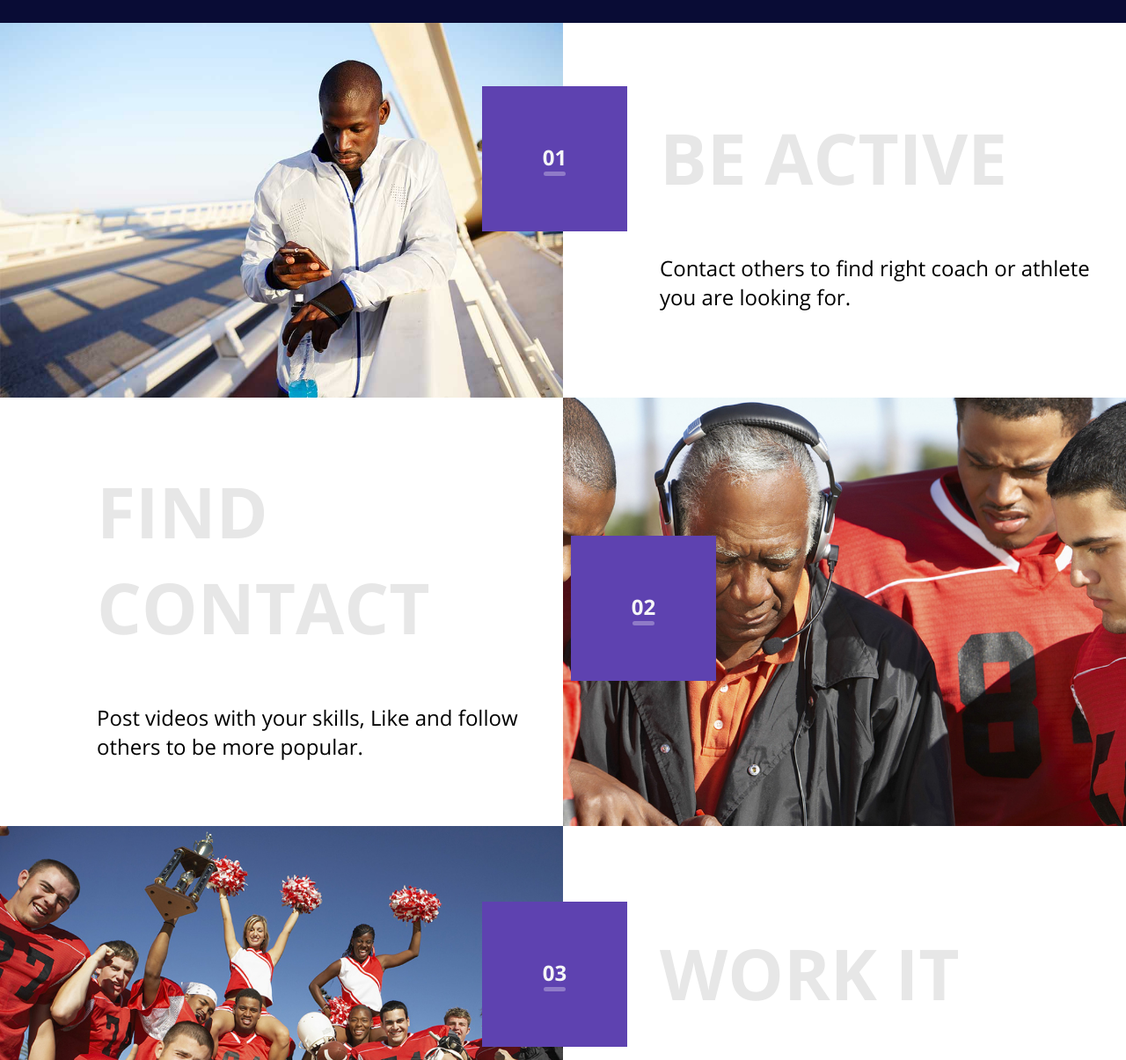
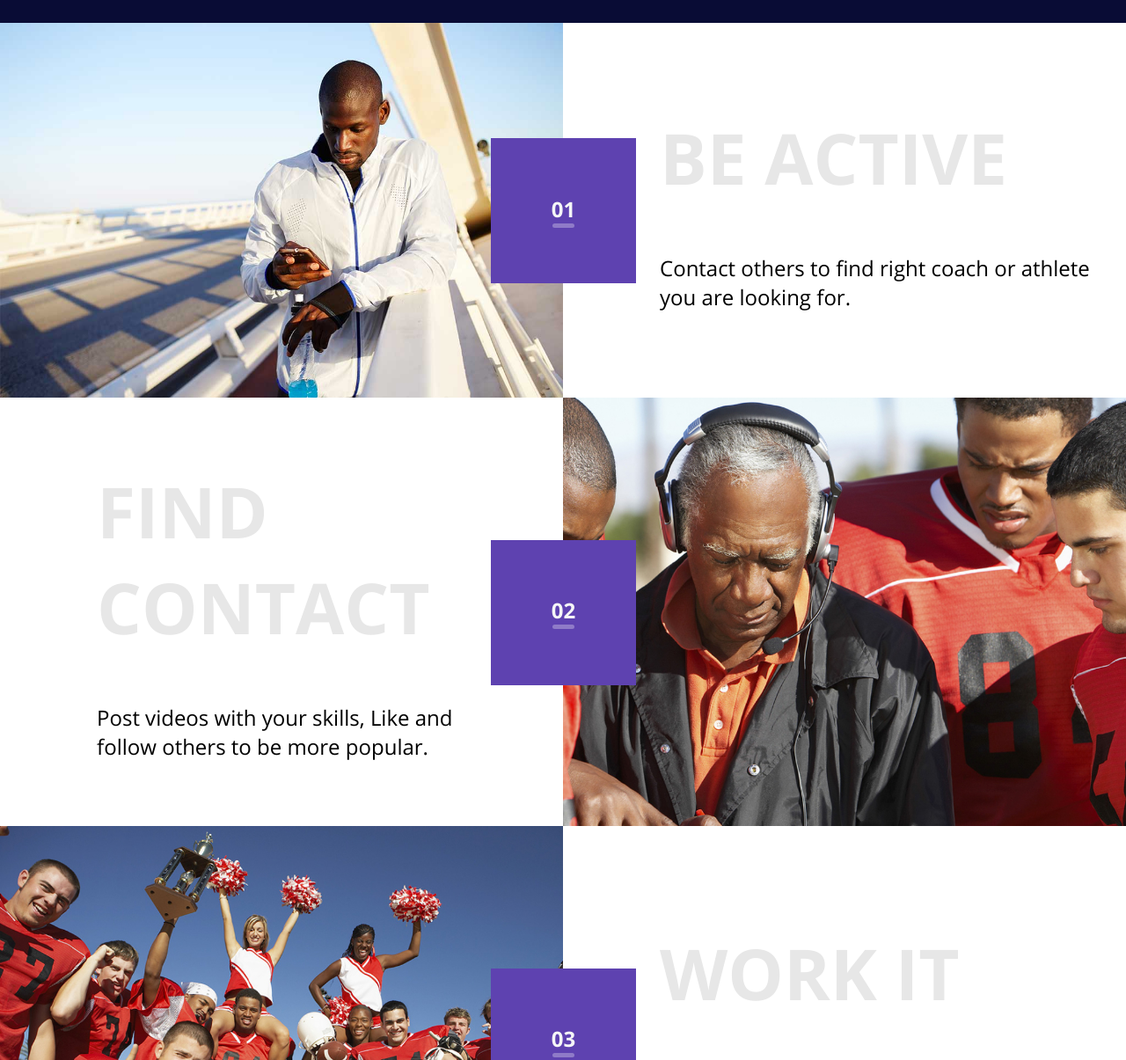
Before and after one commit to LLStudent83/mq-diplom, a plain HTML site: page index.html in a window 1280 px wide. Shown: the part 2820-4025 px from the top of the page at 88% size. Drawn offline with Linux system fonts and the light colour scheme.

Commit message:
Add files via upload

```diff
--- a/css/style.css
+++ b/css/style.css
@@ -580,6 +580,10 @@ color: #000000;
   padding: 0 20px 0 20px;
 }
 
+.main_no_name_imges_number {           /*относительно позиционирую номер*/
+  position: relative;
+}
+
 .main_no_name_img {
   display: block;
   max-width: 100%;
@@ -588,7 +592,6 @@ color: #000000;
 }
 
 .main_no_name_title {
-  position: relative;
   max-width: 280px;
   margin-top: 30px;
   margin-right: auto;
@@ -601,7 +604,8 @@ color: #000000;
   height: 70px;
   background-color: #5e42b0;
   position: absolute;
-  bottom: calc(100% + 20px);
+  bottom: -10px;
+  left: 20px;               /*Позиционирую номер относительно картинки*/
   display: flex;
   justify-content: center;
   align-items: center;
@@ -653,7 +657,8 @@ color: #000000;
   .main_no_name_number {
     width: 110px;
     height: 110px;
-    bottom: calc(100% + 40px);
+    bottom: -30px;
+    right: 30px;
   }
 
   .main_no_name_title_number {
@@ -684,7 +689,7 @@ color: #000000;
      display: flex;
      flex-wrap: wrap;
     }
-    .main_no_name_imges {
+    .main_no_name_imges_number {
       width: 50%;
     }
 
@@ -699,6 +704,7 @@ color: #000000;
 
     .main_no_name4 {
       order: 1;
+      padding-right: 100px;
     }
     .main_no_name3 {
       order: 2;
@@ -718,8 +724,14 @@ color: #000000;
     .main_no_name_number {
         width: 165px;
         height: 165px;
-        bottom: -30px;
-        left: -202px;
+        top: calc(50% - 82px);
+        left: -82px;
+      }
+
+      .main_no_name1 .main_no_name_number,
+      .main_no_name5 .main_no_name_number {
+        top: calc(50% - 82px);
+        left: calc(100% - 82px);
       }
 
     .main_no_name4 .main_no_name_number {
--- a/index.html
+++ b/index.html
@@ -137,7 +137,8 @@
     </article>
 
     <article class="main_no_name">
-      <picture class="main_no_name_imges main_no_name1">
+      <div class="main_no_name_imges_number main_no_name1">
+      <picture class="main_no_name_imges">
         <source media="(max-width: 640px)"
                 srcset="images/be-active_640.jpg">
         <source media="(min-width: 641px) and (max-width: 960px)"
@@ -146,18 +147,20 @@
                         srcset="images/be-active_1024.jpg">
         <img class="main_no_name_img" src="images/be-active_640.jpg" alt="Темнокожий спортсмен с телефоном">
       </picture>
-      <div class="main_no_name_text main_no_name2">
-        <h3 class="main_no_name_title">
       <div class="main_no_name_number">
         <span class="main_no_name_title_number">01</span>
       </div>
+    </div>
+      <div class="main_no_name_text">
+        <h3 class="main_no_name_title">
           <span class="main_no_name_title_text">be active</span>
         </h3>
         <div class="main_no_name_blabla">Contact others to find right coach
             or athlete you are looking for.
         </div>
       </div>
-      <picture class="main_no_name_imges main_no_name3">
+      <div class="main_no_name_imges_number main_no_name3">
+        <picture class="main_no_name_imges">
           <source media="(max-width: 640px)"
                   srcset="images/find-contact_640.jpg">
           <source media="(min-width: 641px) and (max-width: 960px)"
@@ -166,18 +169,20 @@
                           srcset="images/find-contact_1024.jpg">
           <img class="main_no_name_img" src="images/find-contact_640.jpg" alt="Тренер за работой">
         </picture>
-      <div class="main_no_name_text main_no_name4">
-        <h3 class="main_no_name_title">
         <div class="main_no_name_number">
           <span class="main_no_name_title_number">02</span>
         </div>
+      </div>
+      <div class="main_no_name_text main_no_name4">
+        <h3 class="main_no_name_title">
           <span class="main_no_name_title_text">FIND CONTACT</span>
         </h3>
         <div class="main_no_name_blabla">Post videos with your skills,
             Like and follow others to be more popular.
         </div>
       </div>
-      <picture class="main_no_name_imges main_no_name5">
+    <div class="main_no_name_imges_number main_no_name5">
+      <picture class="main_no_name_imges">
         <source media="(max-width: 640px)"
                 srcset="images/work-it_640.jpg">
         <source media="(min-width: 641px) and (max-width: 960px)"
@@ -185,12 +190,13 @@
         <source media="(min-width: 961px)"
                         srcset="images/work-it_1024.jpg">
         <img class="main_no_name_img" src="images/work-it_640.jpg" alt="Футбольная команда с группой поддержки">
+        <div class="main_no_name_number">
+          <span class="main_no_name_title_number">03</span>
+        </div>
+      </div>
       </picture>
       <div class="main_no_name_text main_no_name6">
         <h3 class="main_no_name_title">
-          <div class="main_no_name_number">
-            <span class="main_no_name_title_number">03</span>
-          </div>
           <span class="main_no_name_title_text">WORK IT</span>
         </h3>
         <div class="main_no_name_blabla">Enjoy being a student athlete,
```
Lines whose indentation alone changed are shown as unchanged.
